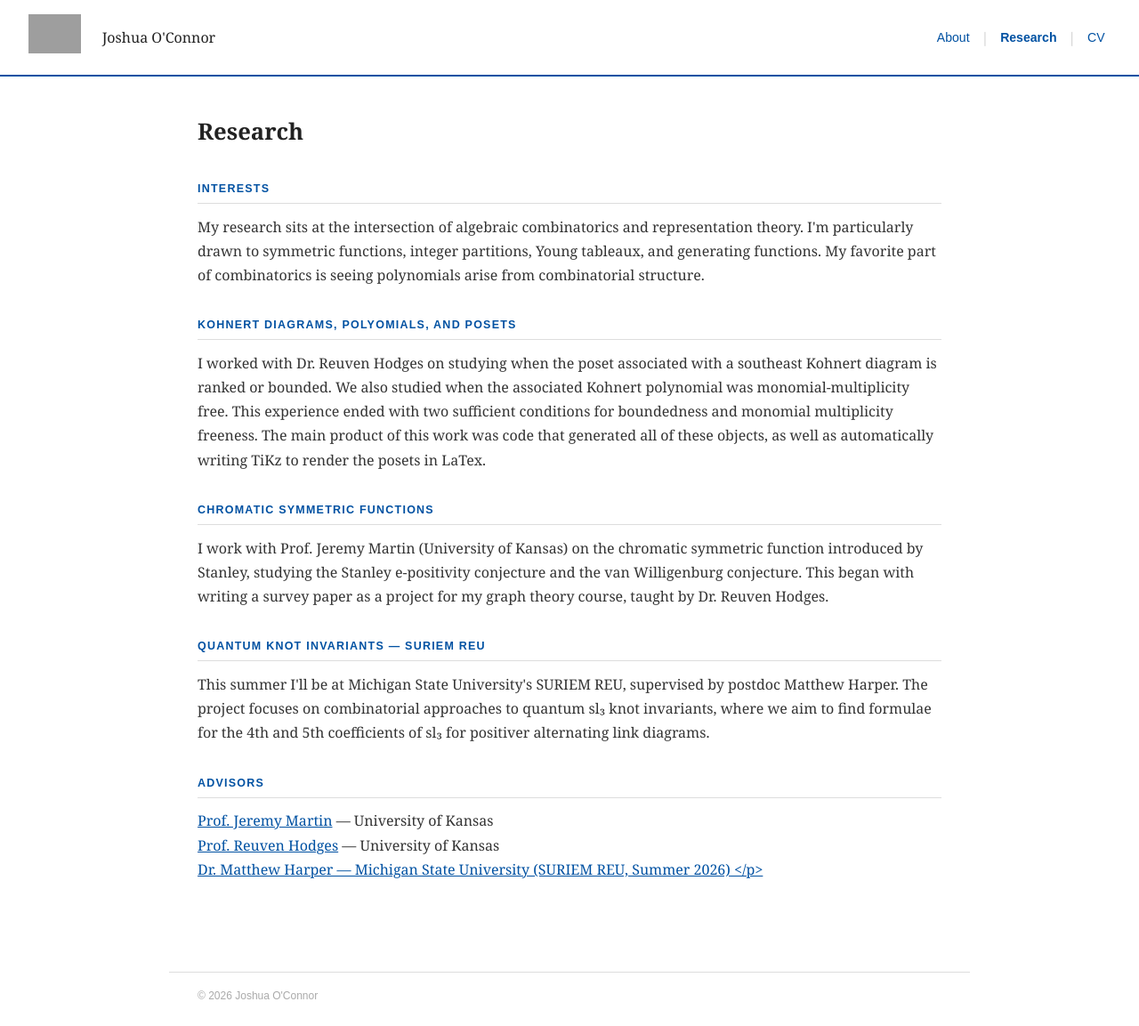
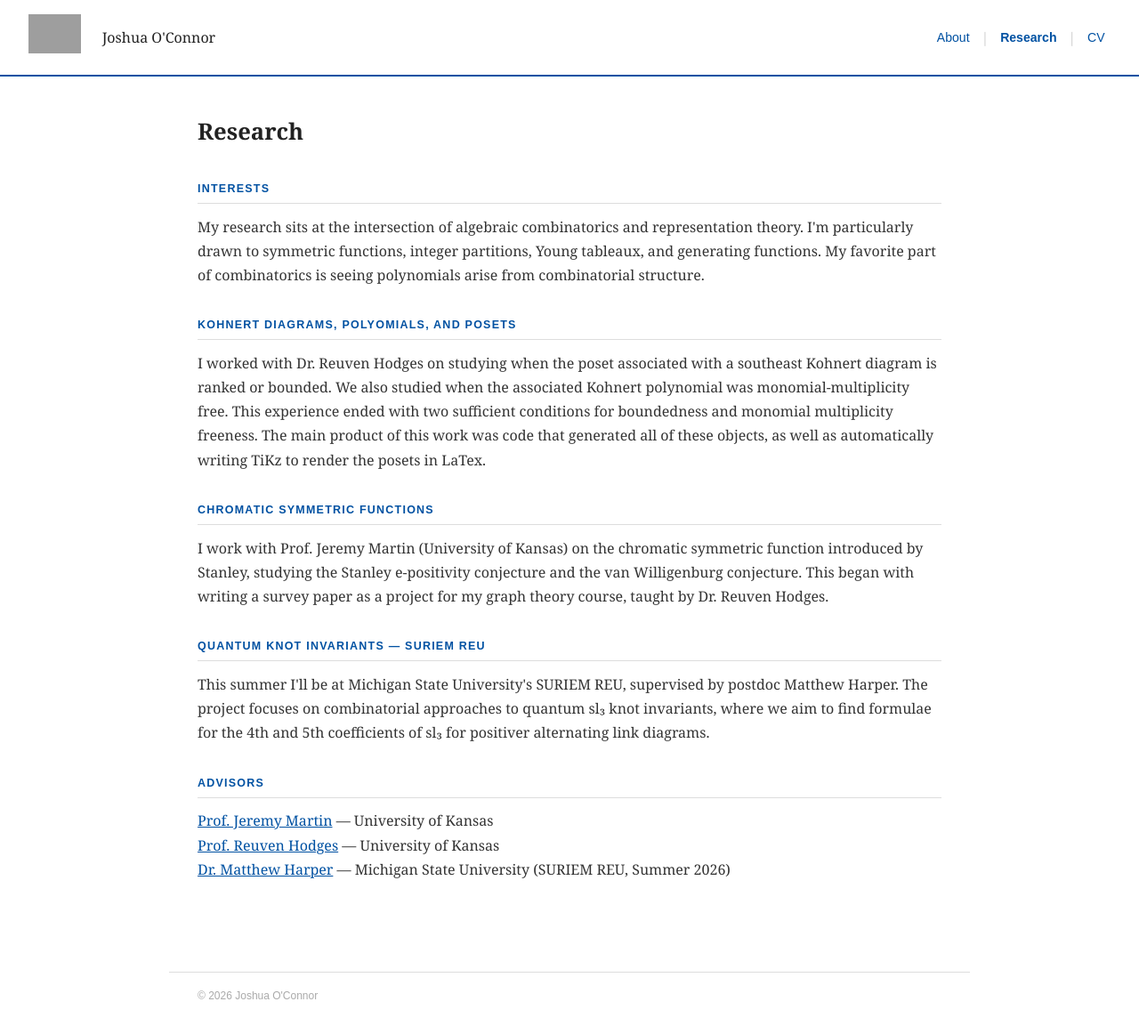
Before and after one commit to joshocon/joshocon.github.io, a Jekyll site: the page built from research.md, in a window 1280 px wide. Shown: the whole page at 89% size. Built offline with Jekyll 4.4.1, drawn with Linux system fonts in a browser that asks for light colours; grey boxes are pictures that could not be loaded.

```diff
--- a/research.md
+++ b/research.md
@@ -35,5 +35,5 @@ title: Research
 <p>
   <a href="https://jeremymartinmath.github.io/">Prof. Jeremy Martin</a> — University of Kansas<br />
   <a href="https://reuvenhodges.github.io/">Prof. Reuven Hodges</a> — University of Kansas<br />
-  <a href="https://mrhmath.github.io/"> Dr. Matthew Harper — Michigan State University (SURIEM REU, Summer 2026)
+  <a href="https://mrhmath.github.io/"> Dr. Matthew Harper</a> — Michigan State University (SURIEM REU, Summer 2026)<br />
 </p>
```
